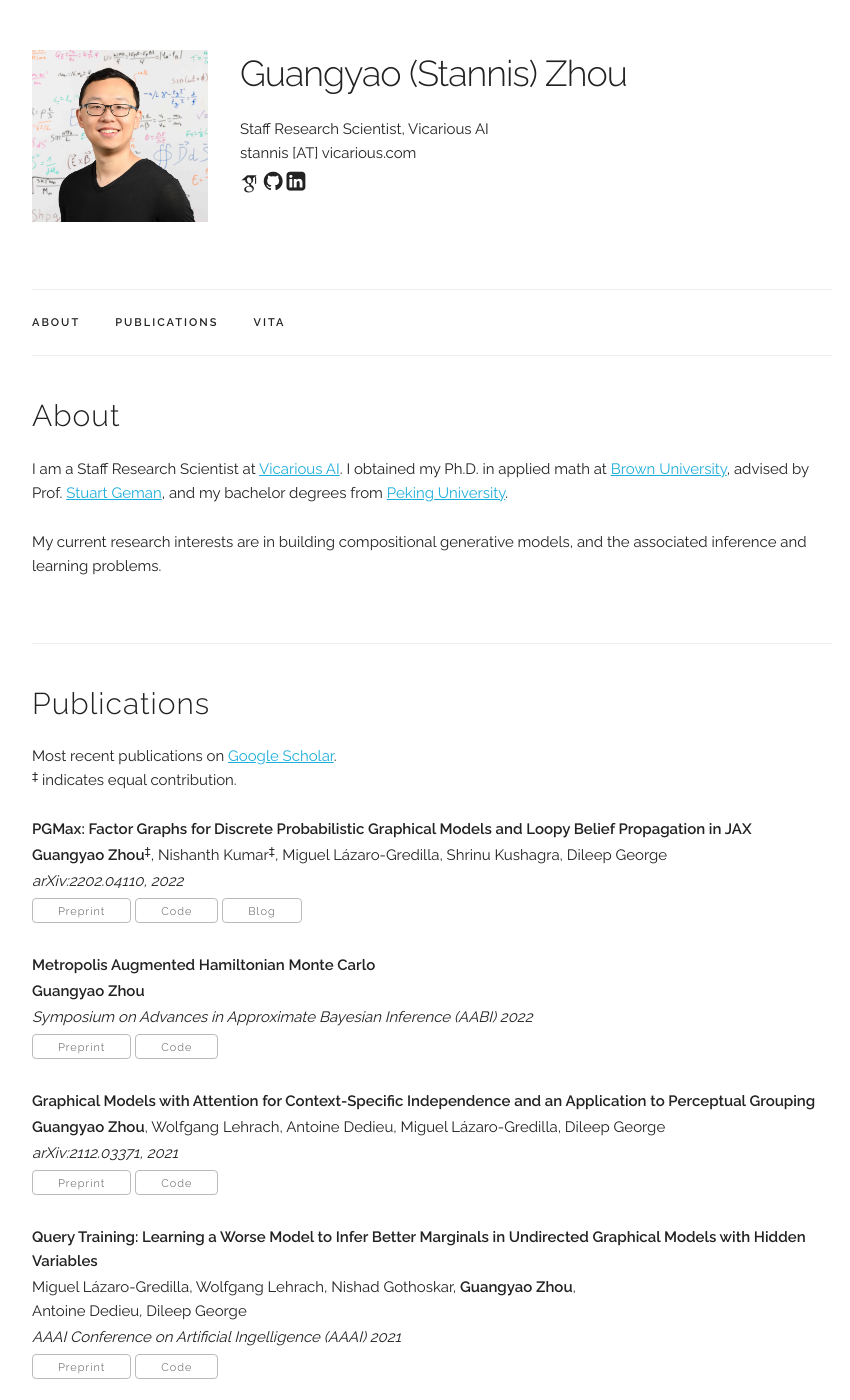
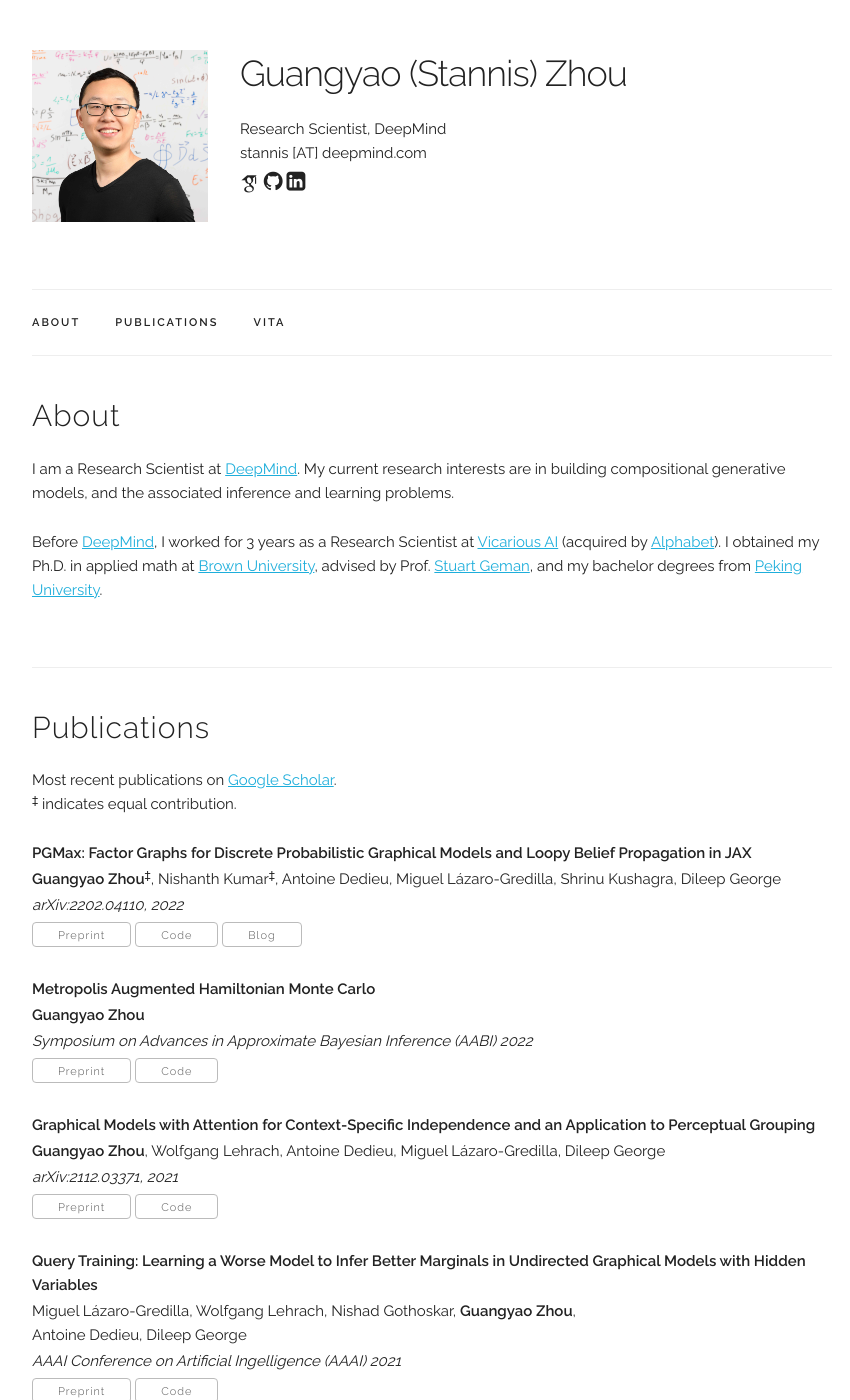
Before and after one commit to StannisZhou/StannisZhou.github.io, a Jekyll site: the page built from index.html, in a window 1280 px wide and 1400 px high. Shown: the whole window, without its empty margins (208-1058 px from the left). Built offline with Jekyll 4.4.1, drawn with Linux system fonts in a browser that asks for light colours; some web fonts are replaced; comment, search, counter and statistics services are not loaded; some of the changed text lies outside the part shown.

Commit message:
DeepMind updates

```diff
--- a/_data/main_info.yaml
+++ b/_data/main_info.yaml
@@ -1,6 +1,6 @@
 name: "Guangyao (Stannis) Zhou"
-title: "Staff Research Scientist, Vicarious AI"
-email: "stannis [AT] vicarious.com"
+title: "Research Scientist, DeepMind"
+email: "stannis [AT] deepmind.com"
 profile_pic: "/img/portrait.jpg"
 linkedin: "https://www.linkedin.com/in/guangyao-stannis-zhou-390b6541/"
 github: "https://github.com/StannisZhou"
--- a/_data/publications.yaml
+++ b/_data/publications.yaml
@@ -1,7 +1,7 @@
 papers:
 
   - title: "PGMax: Factor Graphs for Discrete Probabilistic Graphical Models and Loopy Belief Propagation in JAX"
-    authors: "<b>Guangyao Zhou</b><sup>‡</sup>, Nishanth Kumar<sup>‡</sup>, Miguel Lázaro-Gredilla, Shrinu Kushagra, Dileep George"
+    authors: "<b>Guangyao Zhou</b><sup>‡</sup>, Nishanth Kumar<sup>‡</sup>, Antoine Dedieu, Miguel Lázaro-Gredilla, Shrinu Kushagra, Dileep George"
     code: "https://github.com/vicariousinc/PGMax"
     preprint: "https://arxiv.org/abs/2202.04110"
     venue: "arXiv:2202.04110, 2022"
--- a/cv/publications.bib
+++ b/cv/publications.bib
@@ -82,7 +82,7 @@
 
 @ARTICLE{zhou2022pgmax,
   title   = "{PGMax: Factor Graphs for Discrete Probabilistic Graphical Models and Loopy Belief Propagation in JAX}",
-  author  = "{\textbf{Guangyao Zhou*}, {Nishanth Kumar*}, Miguel Lázaro-Gredilla, Shrinu Kushagra, and {Dileep George (* indicates equal contribution)}}",
+  author  = "{\textbf{Guangyao Zhou*}, {Nishanth Kumar*}, Antoine Dedieu, Miguel Lázaro-Gredilla, Shrinu Kushagra, and {Dileep George (* indicates equal contribution)}}",
   journal = {arXiv preprint arXiv:2202.04110},
   year={2022}
 }
--- a/index.html
+++ b/index.html
@@ -6,11 +6,11 @@ title: Personal Webpage
 <div class="docs-section" id="bio">
   <h4>About</h4>
   <p>
-  I am a Staff Research Scientist at <a href="https://www.vicarious.com/">Vicarious AI</a>. I obtained my Ph.D. in applied math at <a href="https://www.brown.edu/academics/applied-mathematics/">Brown University</a>, advised by Prof. <a href="http://www.dam.brown.edu/people/geman/">Stuart Geman</a>, and my bachelor degrees from <a href="http://english.pku.edu.cn/">Peking University</a>.
+  I am a Research Scientist at <a href="https://www.deepmind.com/">DeepMind</a>. My current research interests are in building compositional generative models, and the associated inference and learning problems.
 </p>
 
   <p>
-  My current research interests are in building compositional generative models, and the associated inference and learning problems.
+  Before <a href="https://www.deepmind.com/">DeepMind</a>, I worked for 3 years as a Research Scientist at <a href="https://www.vicarious.com/">Vicarious AI</a> (acquired by <a href="https://abc.xyz/">Alphabet</a>). I obtained my Ph.D. in applied math at <a href="https://www.brown.edu/academics/applied-mathematics/">Brown University</a>, advised by Prof. <a href="http://www.dam.brown.edu/people/geman/">Stuart Geman</a>, and my bachelor degrees from <a href="http://english.pku.edu.cn/">Peking University</a>.
   </p>
 </div>
 
```
Also changed, not shown: _data/experience.yaml (+7 -1 lines), 6 other files.
